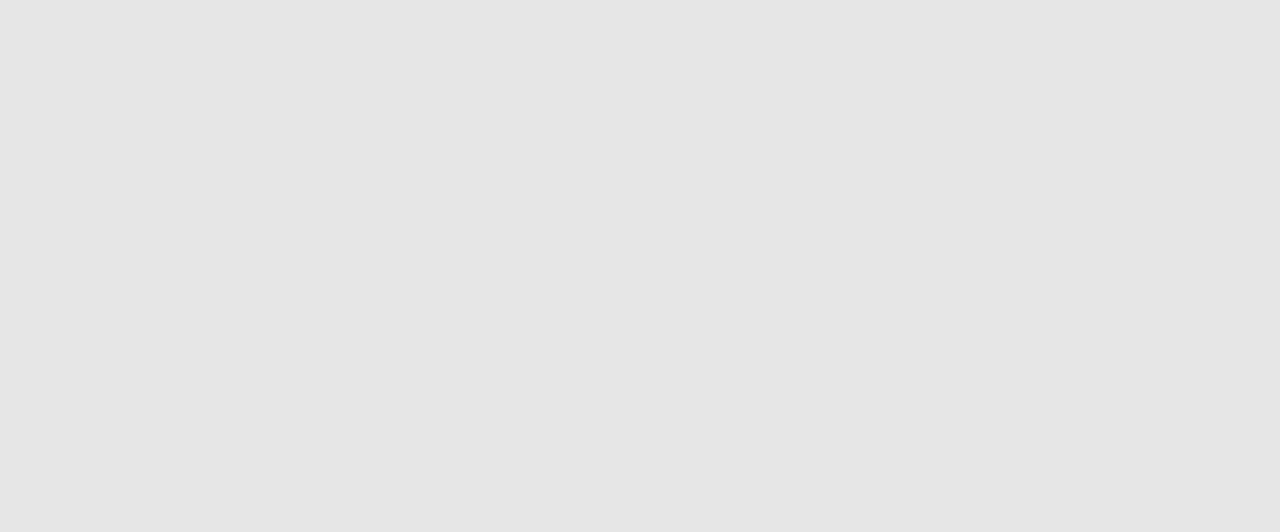
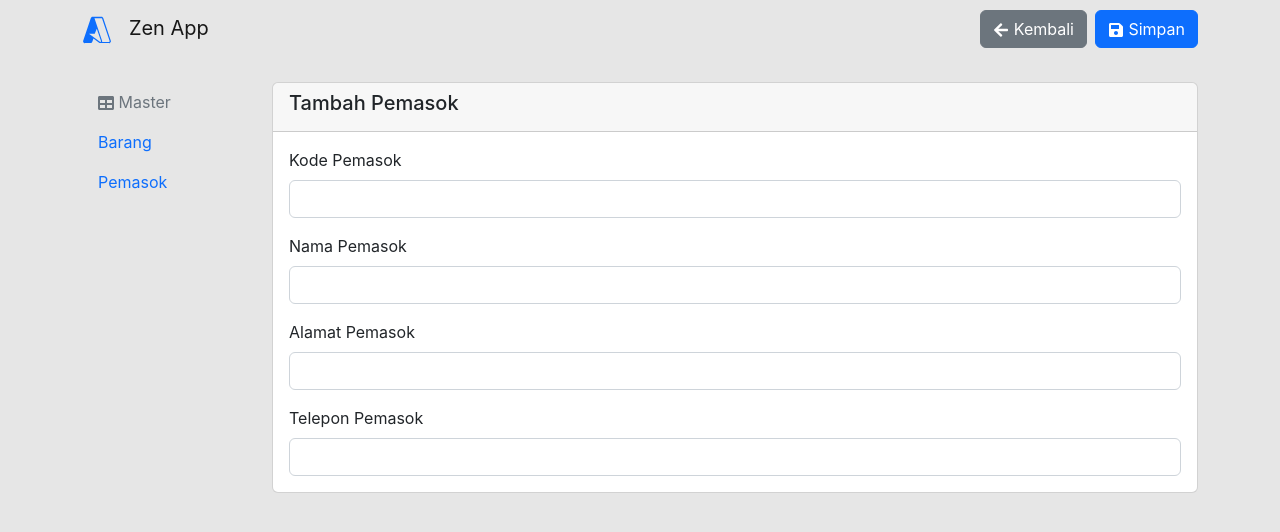
Before and after one commit to coderitma/react-pos, a React (Create React App) app: page /pemasok/add in a window 1280 px wide. Before the commit this address had no page. Shown: the top 532 px of the page. Built offline with nearby package versions, Linux system fonts and the light colour scheme.

Commit message:
step 06/19

```diff
--- a/src/App.js
+++ b/src/App.js
@@ -4,6 +4,7 @@ import BarangListPage from "./pages/barang/BarangListPage";
 import BarangAddPage from "./pages/barang/BarangAddPage";
 import BarangEditPage from "./pages/barang/BarangEditPage";
 import PemasokListPage from "./pages/pemasok/PemasokListPage";
+import PemasokAddPage from "./pages/pemasok/PemasokAddPage";
 
 function App() {
   return (
@@ -14,6 +15,7 @@ function App() {
         <Route path="/barang/add" element={<BarangAddPage />} />
         <Route path="/barang/edit/:kodeBarang" element={<BarangEditPage />} />
         <Route path="/pemasok" element={<PemasokListPage />} />
+        <Route path="/pemasok/add" element={<PemasokAddPage />} />
         {/* <Route path="/" element={<ContainerOutletWidget />}>
           <Route index element={<LoginPage />} />
           <Route path="/pos" element={<POSPage />} />
--- /dev/null
+++ b/src/pages/pemasok/PemasokAddPage.js
@@ -0,0 +1,88 @@
+import { useState } from "react";
+import PemasokService from "../../services/PemasokService";
+import { useNavigate } from "react-router-dom";
+import NavigationWidget from "../../widgets/commons/NavigationWidget";
+import { Button, Card, Form } from "react-bootstrap";
+import { FaArrowLeft, FaSave } from "react-icons/fa";
+
+const PemasokAddPage = () => {
+  const navigate = useNavigate();
+  const [pemasok, setPemasok] = useState({});
+
+  const handleInput = (e) => {
+    let name = e.target.name;
+    let value = e.target.value;
+
+    setPemasok((values) => ({ ...values, [name]: value }));
+  };
+
+  const handlePemasokServiceCreate = () => {
+    PemasokService.create(pemasok).then(() => {
+      alert("Pemasok berhasil ditambahkan.");
+      navigate("/pemasok");
+    });
+  };
+
+  return (
+    <NavigationWidget
+      actionTop={
+        <>
+          <Button
+            className="me-2"
+            variant="secondary"
+            onClick={() => navigate(-1)}>
+            <FaArrowLeft /> Kembali
+          </Button>
+          <Button onClick={handlePemasokServiceCreate}>
+            <FaSave /> Simpan
+          </Button>
+        </>
+      }>
+      <Card>
+        <Card.Header>
+          <h5>Tambah Pemasok</h5>
+        </Card.Header>
+        <Card.Body>
+          <Form.Group>
+            <Form.Label>Kode Pemasok</Form.Label>
+            <Form.Control
+              name="kodePemasok"
+              value={pemasok.kodePemasok || ""}
+              onChange={handleInput}
+            />
+          </Form.Group>
+          <Form.Group className="mt-3">
+            <Form.Label>Nama Pemasok</Form.Label>
+            <Form.Control
+              name="namaPemasok"
+              value={pemasok.namaPemasok || ""}
+              onChange={handleInput}
+            />
+          </Form.Group>
+
+          <Form.Group className="mt-3">
+            <Form.Label>Alamat Pemasok</Form.Label>
+            <Form.Control
+              name="alamatPemasok"
+              type="text"
+              value={pemasok.alamatPemasok || ""}
+              onChange={handleInput}
+            />
+          </Form.Group>
+
+          <Form.Group className="mt-3">
+            <Form.Label>Telepon Pemasok</Form.Label>
+            <Form.Control
+              name="teleponPemasok"
+              type="text"
+              value={pemasok.teleponPemasok || ""}
+              onChange={handleInput}
+            />
+          </Form.Group>
+        </Card.Body>
+      </Card>
+    </NavigationWidget>
+  );
+};
+
+export default PemasokAddPage;
```
